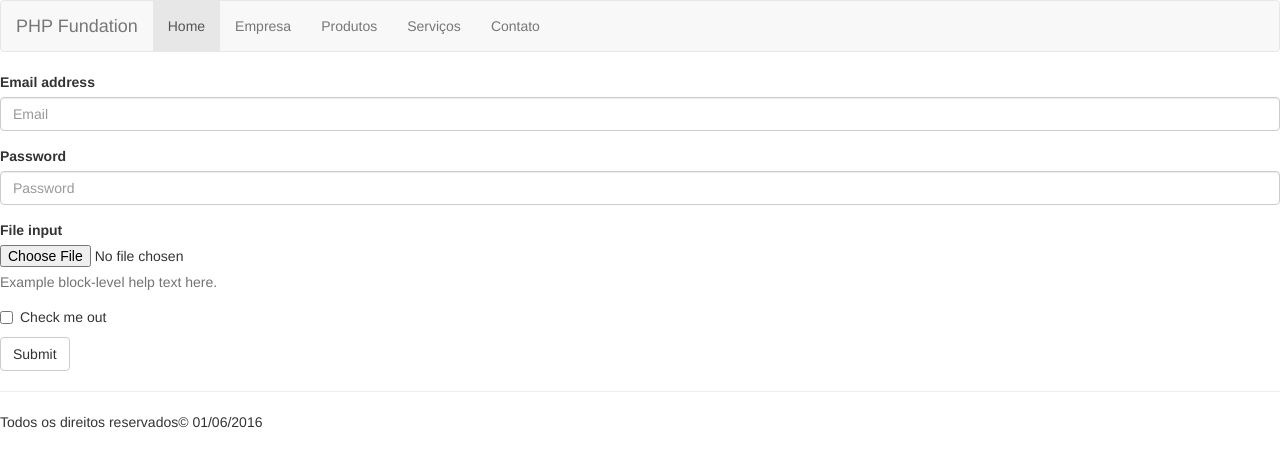
After one commit to thiagotobias/PHPFundatio, a PHP site: page /cotato.php in a window 1280 px wide. The commit adds this page. Shown: the top 467 px of the page. Run offline with PHP 8.4, Linux system fonts and the light colour scheme.

Commit message:
add contato

```diff
--- /dev/null
+++ b/cotato.php
@@ -0,0 +1,67 @@
+<?php
+/**
+ * Created by PhpStorm.
+ * User: thiago
+ * Date: 01/06/16
+ * Time: 07:25
+ */
+
+?>
+<!DOCTYPE html>
+<html lang="pt">
+<head>
+    <title>PHP Fundation</title>
+    <meta charset="utf-8">
+    <meta name="viewport" content="width=device-width, initial-scale=1">
+    <link rel="stylesheet" href="./web-files/bootstrap/css/bootstrap.min.css">
+    <script src="./web-files/jquery/jquery-1.12.4.min.js"></script>
+    <script src="./web-files/bootstrap/js/bootstrap.min.js"></script>
+</head>
+<body>
+<nav class="navbar navbar-default">
+    <div class="container-fluid">
+        <div class="navbar-header">
+            <a class="navbar-brand" href="#">PHP Fundation</a>
+        </div>
+        <ul class="nav navbar-nav">
+            <li class="active"><a href="#">Home</a></li>
+            <li><a href="#">Empresa</a></li>
+            <li><a href="#">Produtos</a></li>
+            <li><a href="#">Serviços</a></li>
+            <li><a href="#">Contato</a></li>
+        </ul>
+    </div>
+</nav>
+
+<form>
+    <div class="form-group">
+        <label for="exampleInputEmail1">Email address</label>
+        <input type="email" class="form-control" id="exampleInputEmail1" placeholder="Email">
+    </div>
+    <div class="form-group">
+        <label for="exampleInputPassword1">Password</label>
+        <input type="password" class="form-control" id="exampleInputPassword1" placeholder="Password">
+    </div>
+    <div class="form-group">
+        <label for="exampleInputFile">File input</label>
+        <input type="file" id="exampleInputFile">
+        <p class="help-block">Example block-level help text here.</p>
+    </div>
+    <div class="checkbox">
+        <label>
+            <input type="checkbox"> Check me out
+        </label>
+    </div>
+    <button type="submit" class="btn btn-default">Submit</button>
+</form>
+
+<hr>
+<footer>
+    <div class="row">
+        <div class="col-lg-12">
+            <p>Todos os direitos reservados&copy; <?=date("d/m/Y")?></p>
+        </div>
+    </div>
+</footer>
+</body>
+</html>
--- a/index.php
+++ b/index.php
@@ -28,7 +28,7 @@
         <li><a href="#">Empresa</a></li>
         <li><a href="#">Produtos</a></li>
         <li><a href="#">Serviços</a></li>
-        <li><a href="#">Contato</a></li>
+        <li><a href="contato.php">Contato</a></li>
       </ul>
     </div>
   </nav>
@@ -60,7 +60,7 @@
   <footer>
     <div class="row">
       <div class="col-lg-12">
-        <p>Copyright &copy; Your Website 2014</p>
+        <p>Todos os direitos reservados&copy; <?=date("d/m/Y")?></p>
       </div>
     </div>
   </footer>
```
Also changed, not shown: system/controller.php (deleted, +0 -7 lines), system/model.php (deleted, +0 -7 lines), system/system.php (deleted, +0 -7 lines).
